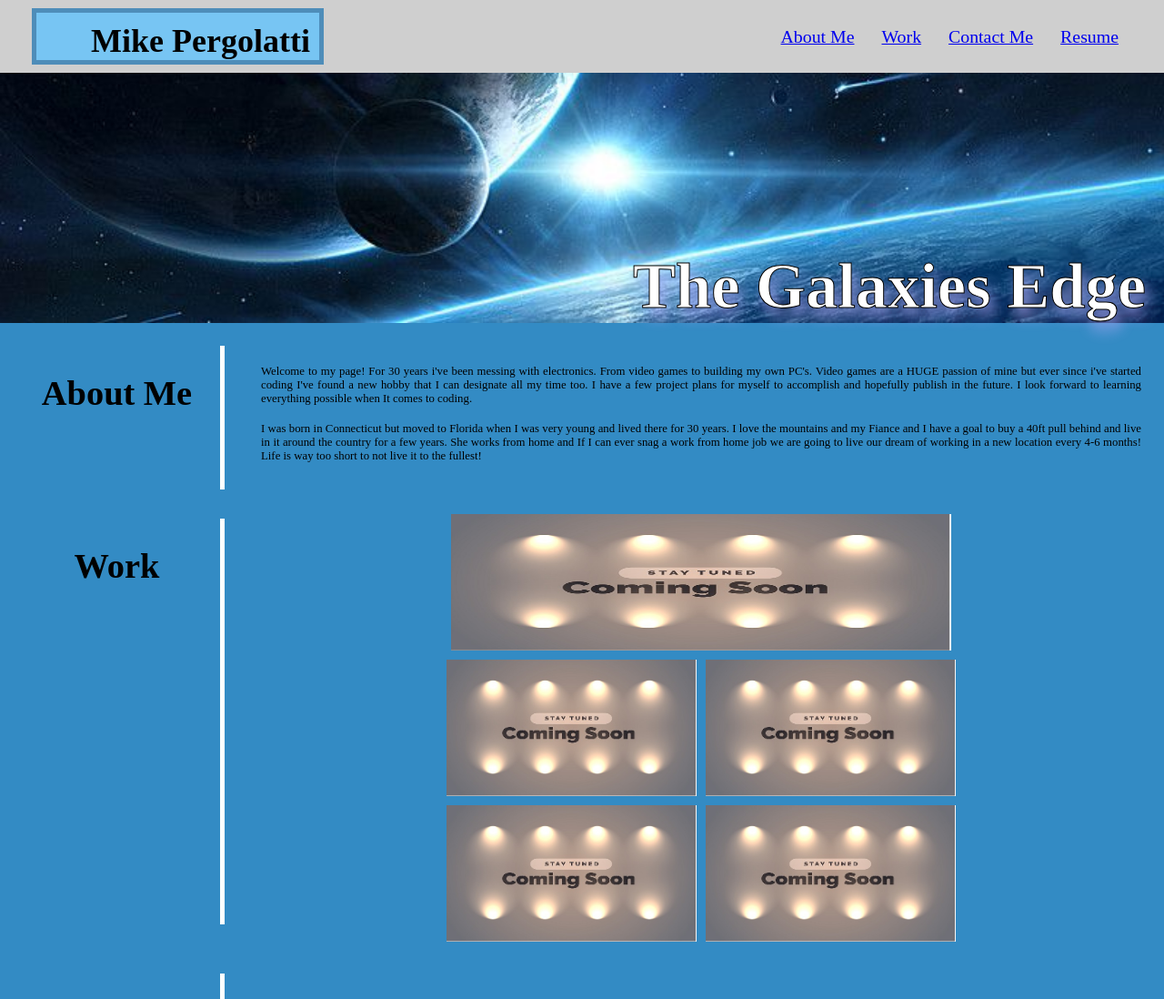
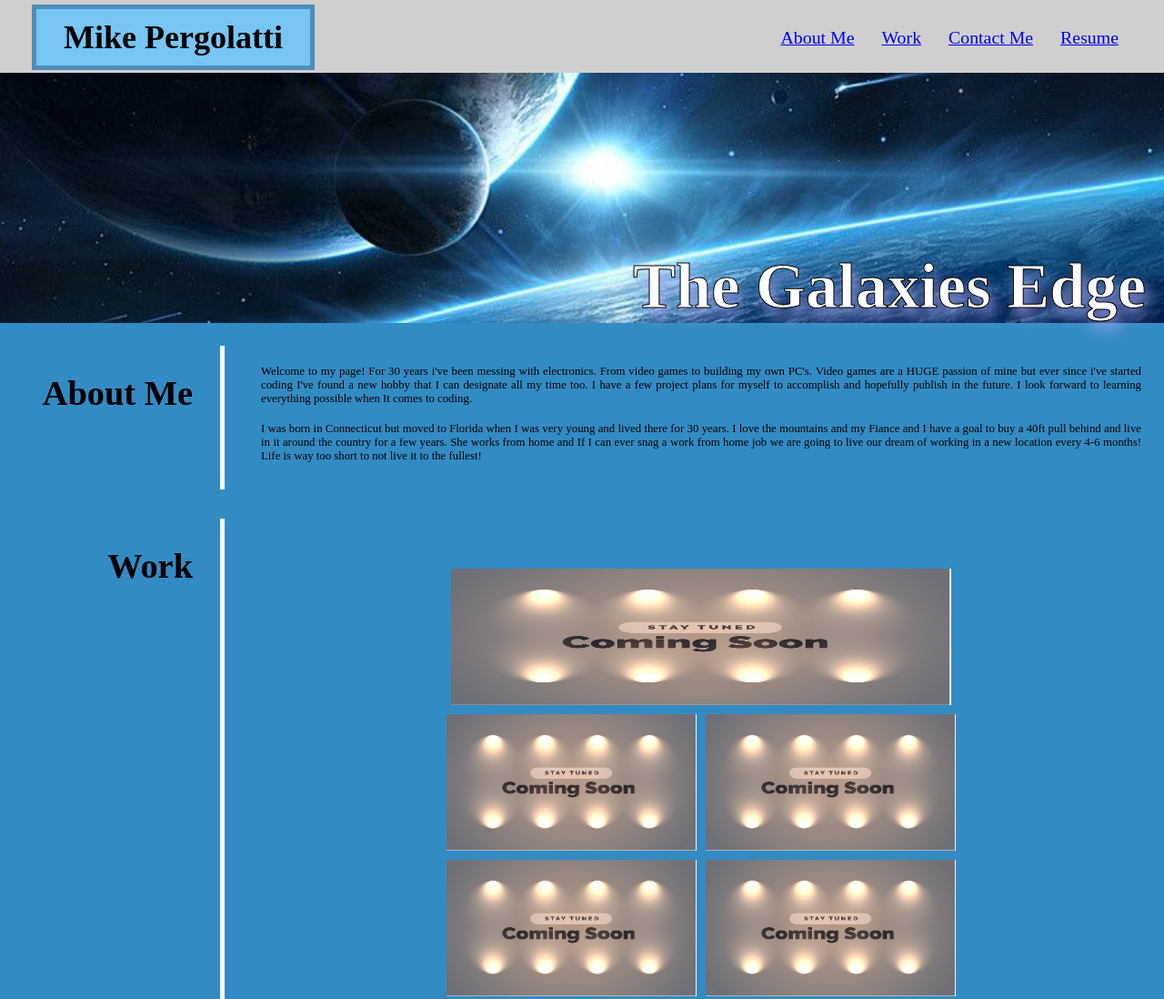
Before and after one commit to Mpergolatti/portfolio, a plain HTML site: page index.html in a window 1280 px wide. Shown: the top 1098 px of the page at 91% size. Drawn offline with Linux system fonts and the light colour scheme.

Commit message:
worked on some styling issues

```diff
--- a/assets/css/style.css
+++ b/assets/css/style.css
@@ -24,9 +24,11 @@ header {
 }
 
 .name {
+    display: flex;
+    text-align: center;
     font-weight: bold;
     font-size: 36px;
-    padding: 10px 10px 0 60px;
+    padding: 10px 30px;
     background-color: #77c5f3;
     border: 5px solid #204e7979;
 
@@ -143,12 +145,13 @@ header nav ul li a {
 
 .left-text {
     display: flex;
-    justify-content: center;
+    justify-content: flex-end;
     /* background-color: blueviolet; */
     height: 93%;
     width: 95%;
     margin: 10px;
     border-right: 5px solid white;
+    padding: 0 30px;
 
 
 }
@@ -167,6 +170,7 @@ header nav ul li a {
     width: 80%;
     margin: 5px;
     height: 90%;
+    padding: 60px 0;
 
 }
 
```
